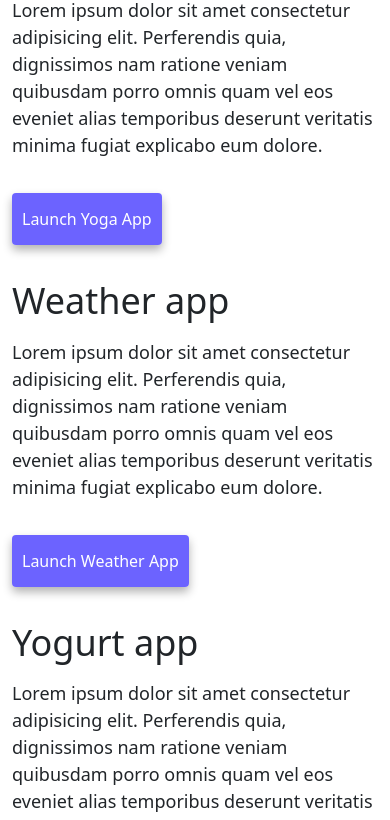
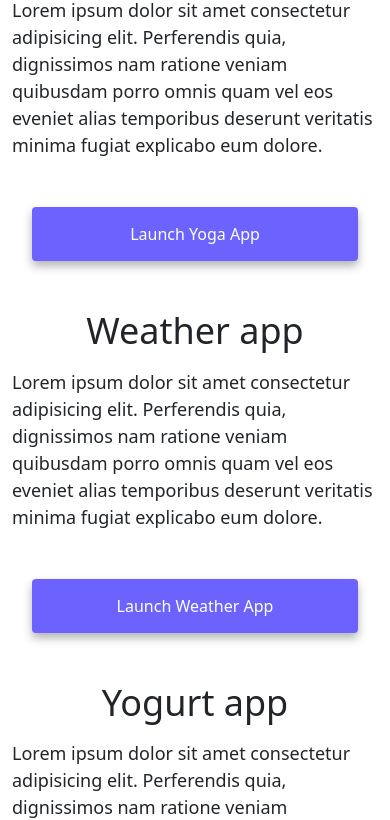
Before and after one commit to KayRams/Advanced-Tools-Challenge, a website: page index.html in a window 390 px wide. Shown: the part 563-1383 px from the top of the page. Drawn offline with nearby package versions, Linux system fonts and the light colour scheme.

Commit message:
Centered the buttons and the headings

```diff
--- a/style.css
+++ b/style.css
@@ -95,6 +95,7 @@ p {
 
   h2 {
     font-size: 36px;
+    text-align: center;
   }
 
   h3 {
@@ -115,7 +116,10 @@ p {
   }
 
   .primary-link {
+    display: block;
+    text-align: center;
     padding: 15px 10px;
+    margin: 0 20px;
   }
 
   .secondary-link {
```
